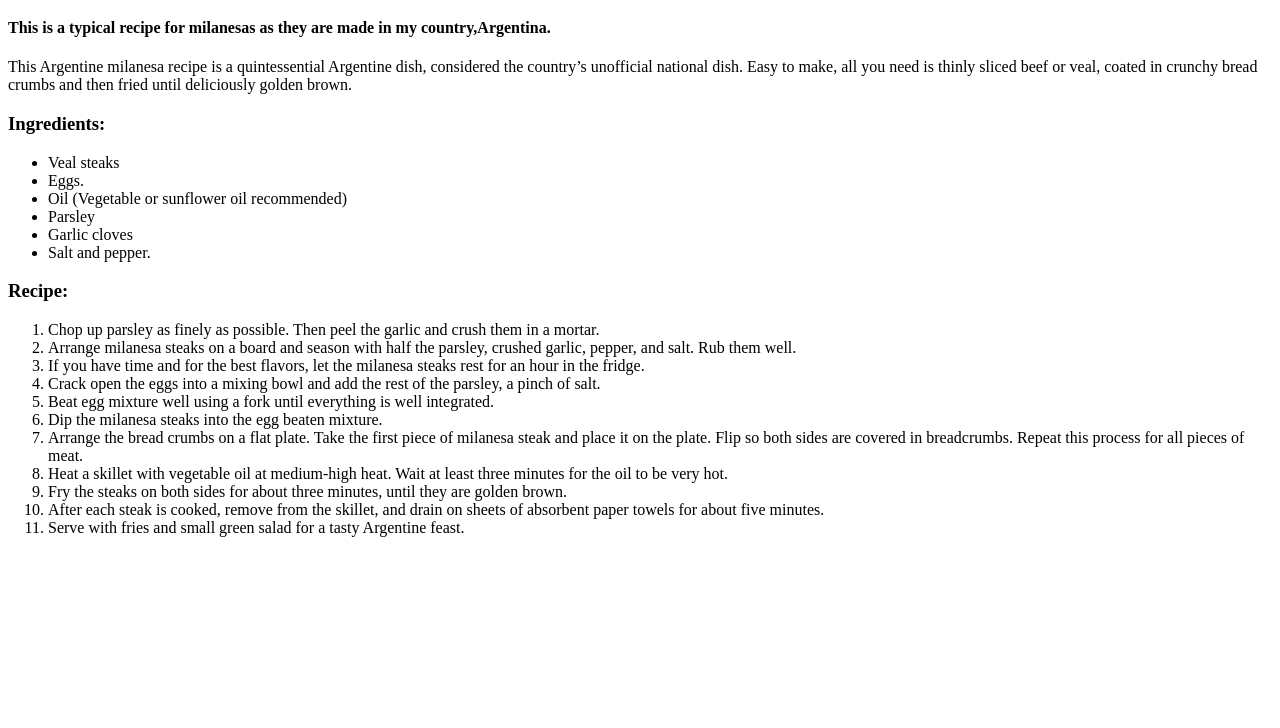
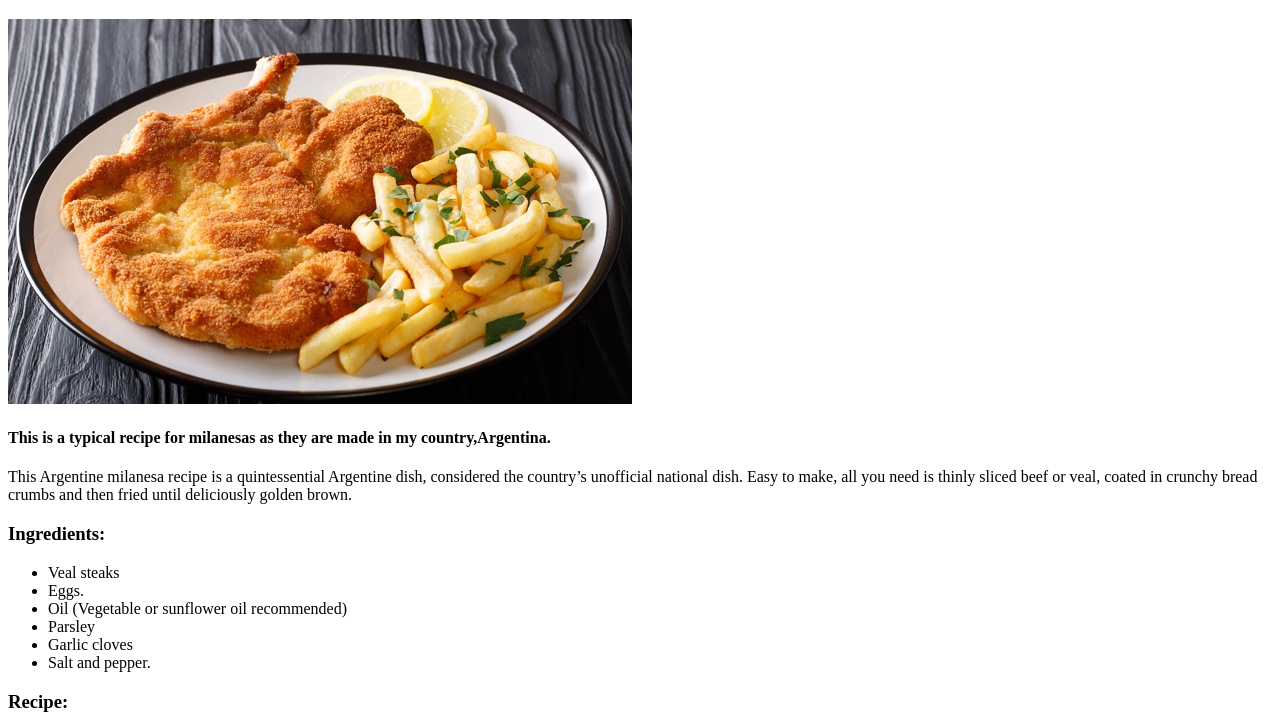
Before and after one commit to Pollomonteros/odin-recipes, a plain HTML site: page recipes/milanesas.html in a window 1280 px wide. Shown: the part 61-789 px from the top of the page. Drawn offline with Linux system fonts and the light colour scheme.

Commit message:
Add milanesas image to milanesas page

```diff
--- a/recipes/milanesas.html
+++ b/recipes/milanesas.html
@@ -8,6 +8,8 @@
 
     <body>
         <h1>Milanesas argentinas</h1>
+
+        <img src="recipes-images/milanesas.jpg" alt="A photo of a milanesa with some fries">
 
         <h4> This is a typical recipe for milanesas as they are made in my country,Argentina.</h4>
 
```
Also changed, not shown: recipes/recipes-images/milanesas.jpg (added).
